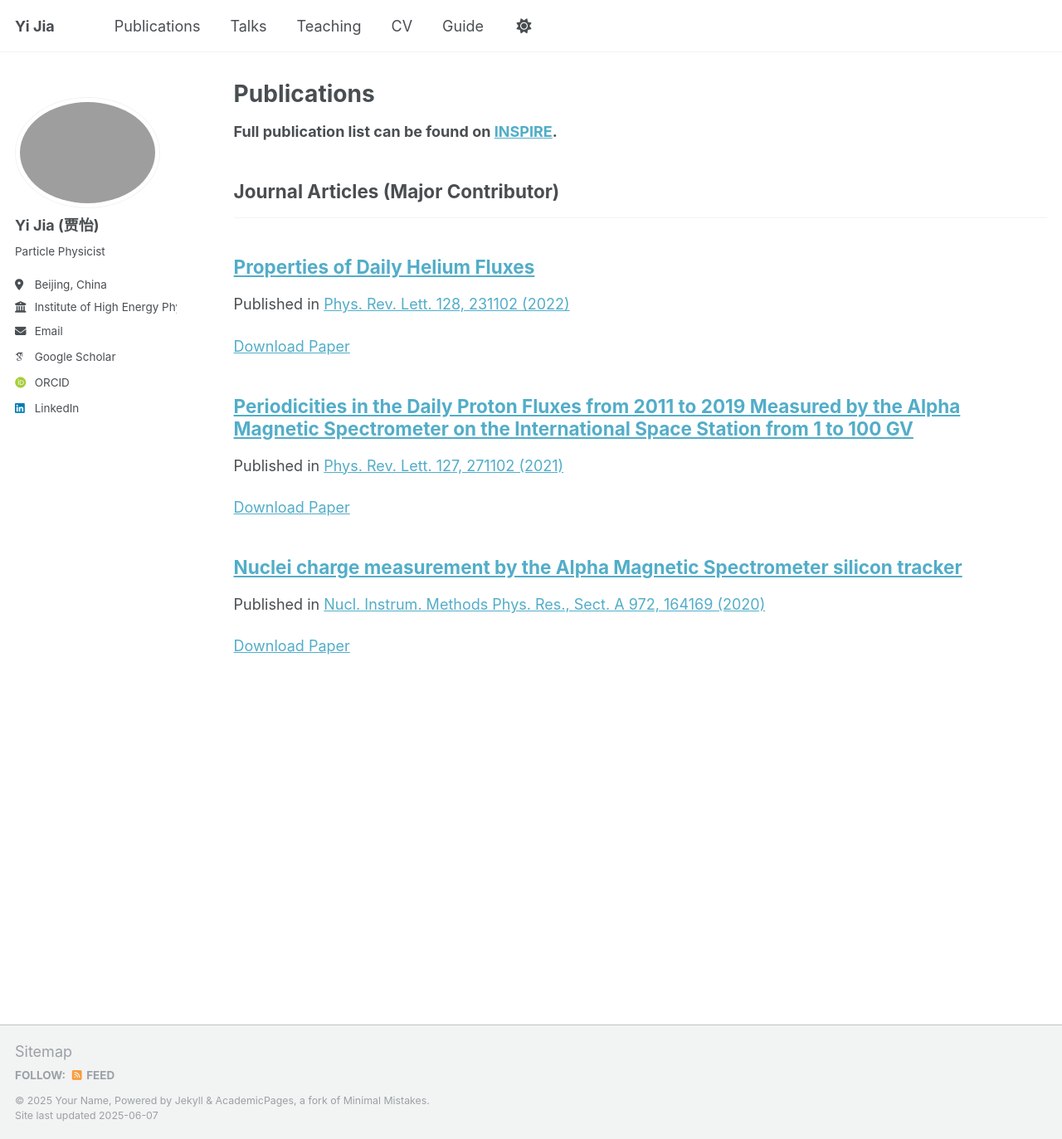
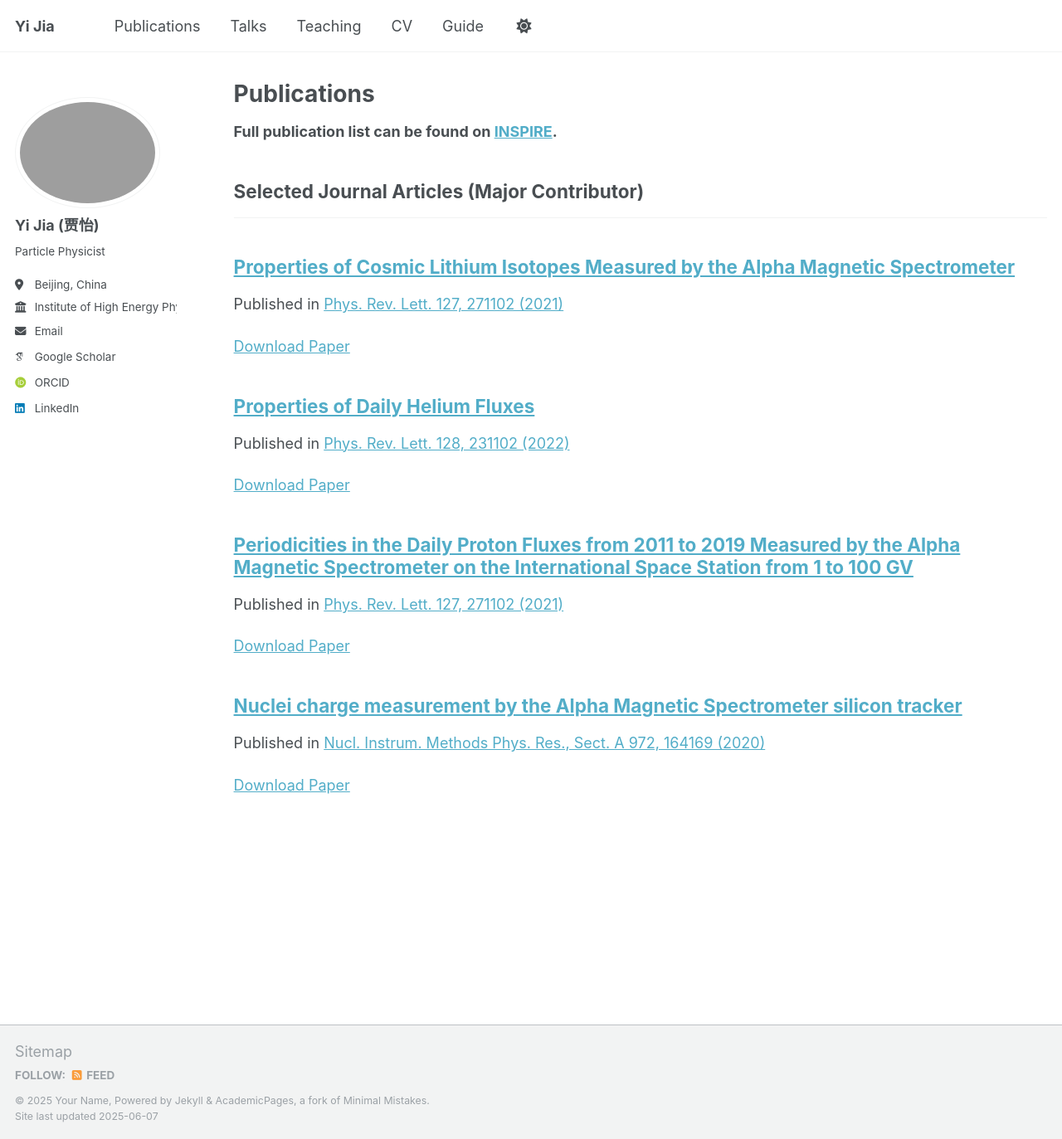
Before and after one commit to yijia-hep/yijia-hep, a Jekyll site: the page built from _pages/publications.html, in a window 1280 px wide and 1373 px high. Shown: the whole window at 83% size. Built offline with Jekyll 4.4.1, drawn with Linux system fonts in a browser that asks for light colours; some web fonts are replaced.

Commit message:
no messega

```diff
--- a/_config.yml
+++ b/_config.yml
@@ -81,7 +81,7 @@ publication_category:
   books:
     title: 'Books'
   manuscripts:
-    title: 'Journal Articles (Major Contributor)'
+    title: 'Selected Journal Articles (Major Contributor)'
   conferences:
     title: 'Conference Papers'
 
--- /dev/null
+++ b/_publications/2025-05-20-paper-title-number-4.md
@@ -0,0 +1,8 @@
+---
+title: "Properties of Cosmic Lithium Isotopes Measured by the Alpha Magnetic Spectrometer"
+collection: publications
+category: manuscripts
+permalink: /publication/2025-05-20-paper-title-number-4
+paperurl: 'http://yijia-hep.github.io/files/PhysRevLett.134.201001.pdf'
+---
+Published in [Phys. Rev. Lett. 127, 271102 (2021)](https://doi.org/10.1103/PhysRevLett.127.271102)
```
Also changed, not shown: _publications/2021-12-27-paper-title-number-2.md (+1 -3 lines), _publications/2022-06-10-paper-title-number-3.md (+1 -1 lines), images/charge_improvement0.png (renamed from files/charge_improvement0.png), images/charge_improvement1.png (renamed from files/charge_improvement1.png), 4 other files.
